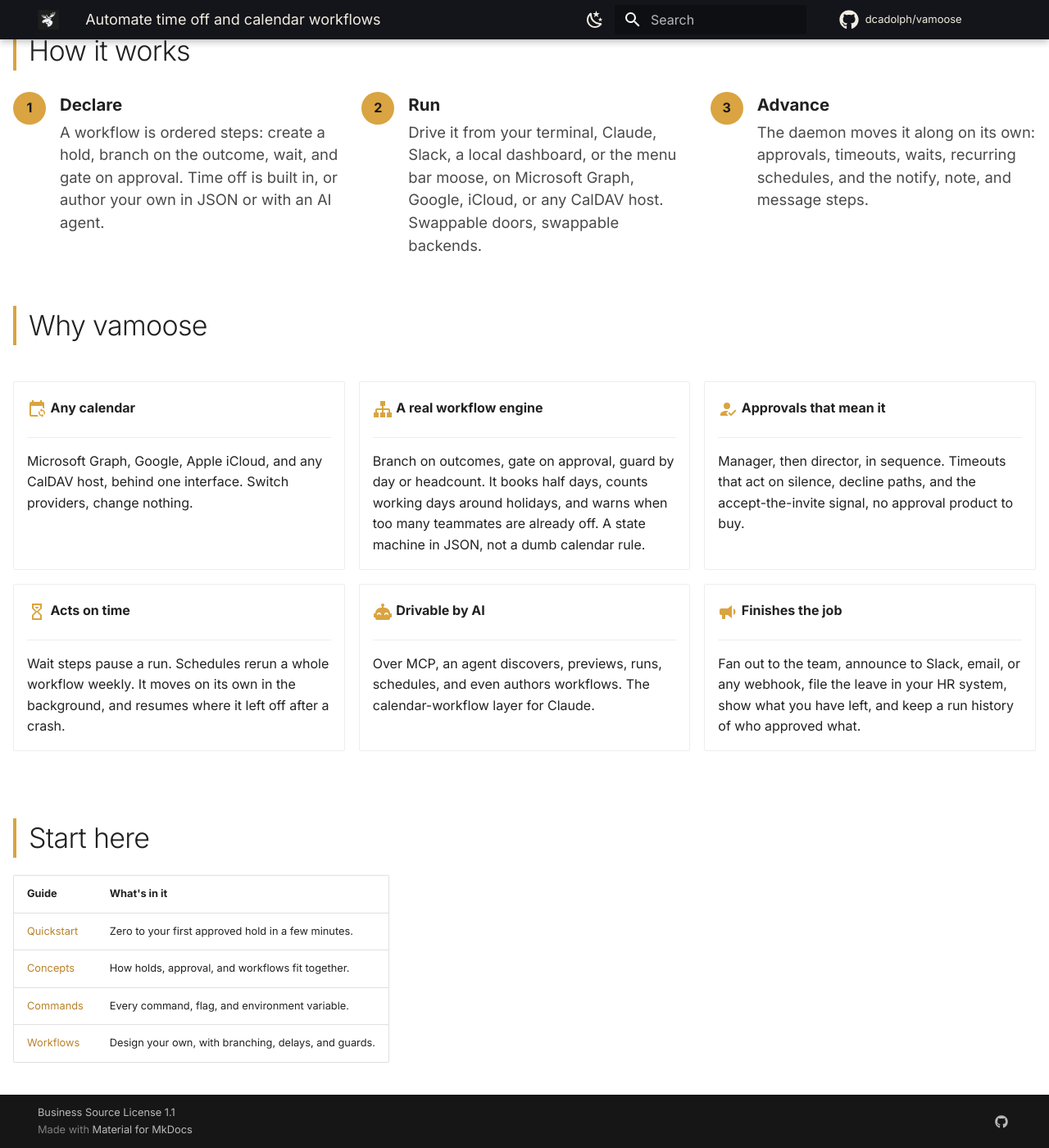
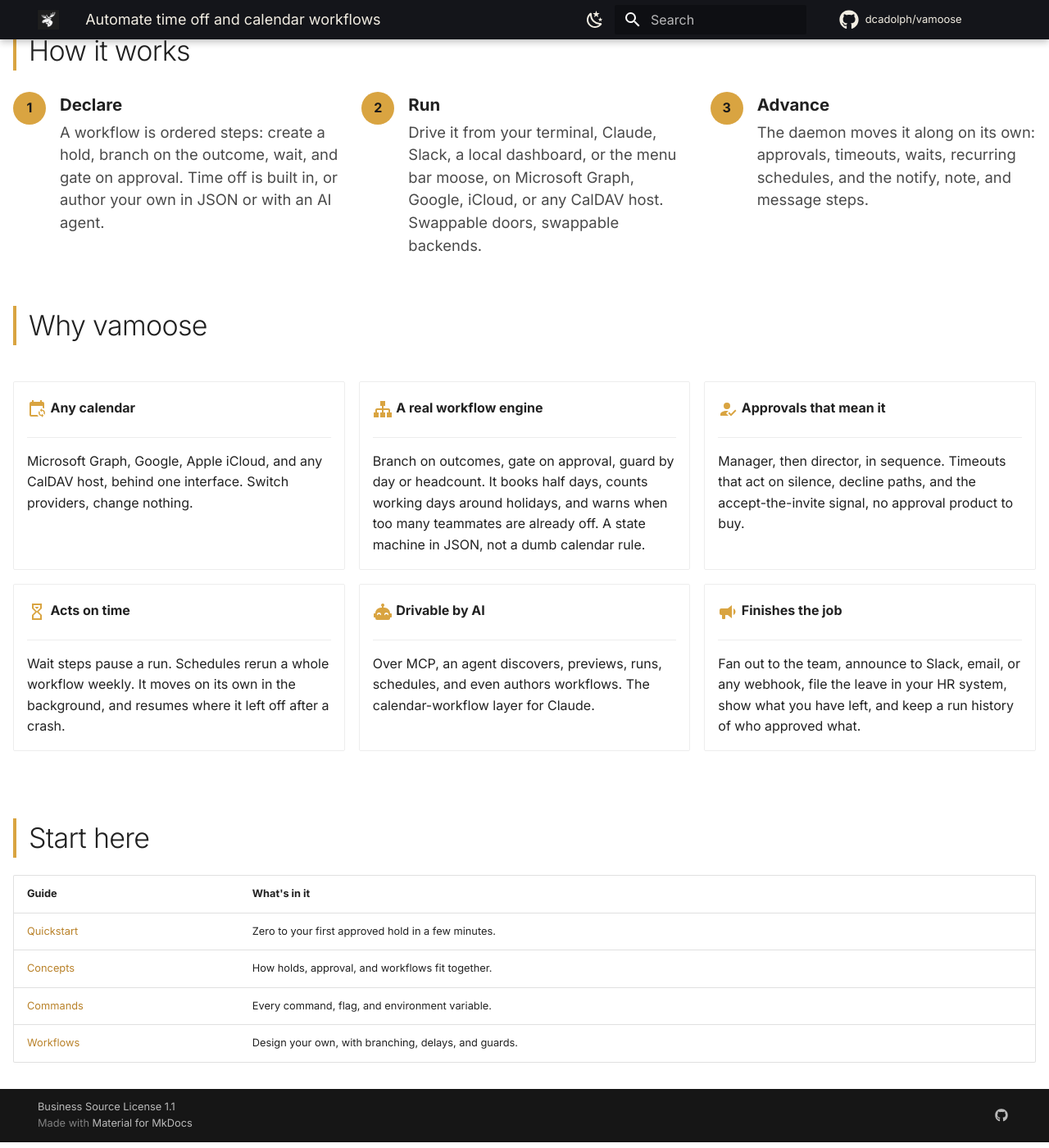
Before and after one commit to dcadolph/vamoose, an MkDocs documentation site: the page built from docs/README.md, in a window 1280 px wide and 1400 px high, scrolled down 1511 px. Shown: the whole window at 82% size. Built offline with MkDocs 1.6.1 and Material for MkDocs 9.7.7, drawn with Linux system fonts in a browser that asks for light colours; comment, search, counter and statistics services are not loaded.

Commit message:
Stretch the landing guide table to the content width
Material shrinks tables to fit their content, which left the Start here table stranded in the corner of the wide landing grid. Landing tables now span the full content width, matching the feature cards, and the header no longer needs the nbsp widening hack.

```diff
--- a/docs/README.md
+++ b/docs/README.md
@@ -118,9 +118,9 @@
 
 ## Start here { .section-head }
 
-| Guide                        | What's in it                                         &nbsp; |
-| ---------------------------- | ----------------------------------------------------------- |
-| [Quickstart](quickstart.md)  | Zero to your first approved hold in a few minutes.          |
-| [Concepts](concepts.md)      | How holds, approval, and workflows fit together.            |
-| [Commands](commands.md)      | Every command, flag, and environment variable.              |
-| [Workflows](workflows.md)    | Design your own, with branching, delays, and guards.        |
+| Guide                       | What's in it                                         |
+| --------------------------- | ---------------------------------------------------- |
+| [Quickstart](quickstart.md) | Zero to your first approved hold in a few minutes.   |
+| [Concepts](concepts.md)     | How holds, approval, and workflows fit together.     |
+| [Commands](commands.md)     | Every command, flag, and environment variable.       |
+| [Workflows](workflows.md)   | Design your own, with branching, delays, and guards. |
--- a/docs/stylesheets/extra.css
+++ b/docs/stylesheets/extra.css
@@ -393,6 +393,21 @@
   height: 1.7rem;
 }
 
+/* ---------- Landing tables span the content width. Material renders tables as a
+   shrink-to-fit inline block, which looks stranded on the wide landing grid, so the
+   page holding the hero stretches them edge to edge instead. ---------- */
+
+.md-content:has(.hero-split) .md-typeset table:not([class]) {
+  display: table;
+  width: 100%;
+}
+
+/* Material's runtime wraps each table in a scroll container; stretch it too. */
+.md-content:has(.hero-split) .md-typeset__table {
+  display: block;
+  width: 100%;
+}
+
 /* ---------- Moose-themed 404. ---------- */
 
 .vamoose-404 {
```
